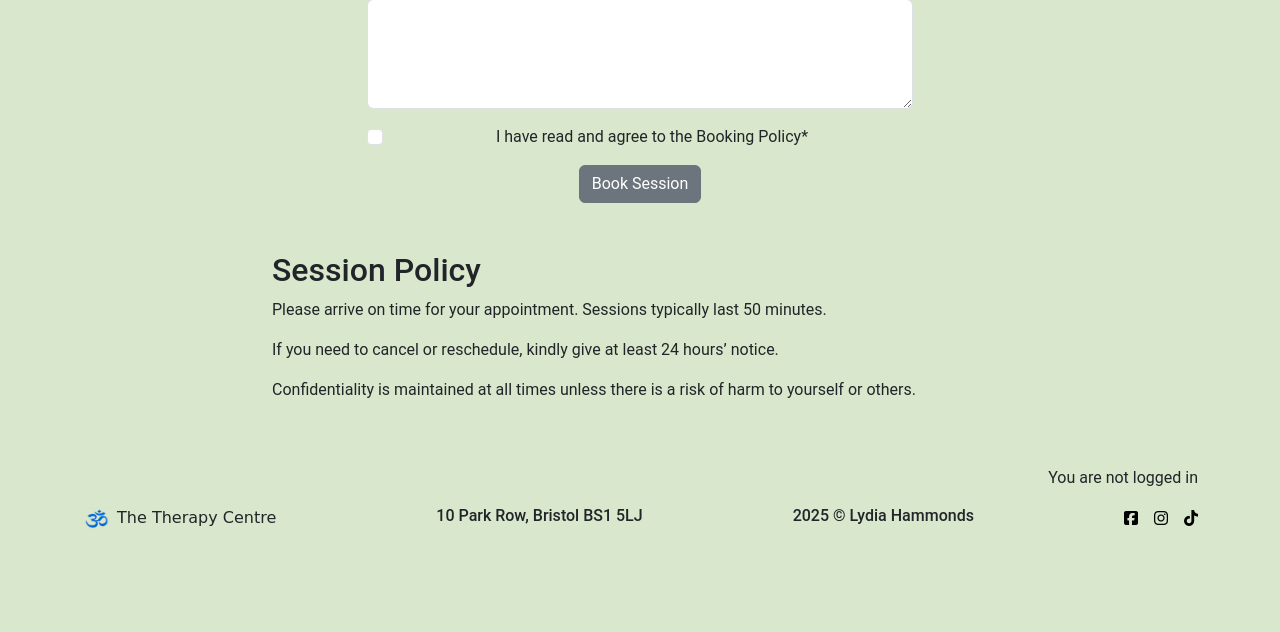
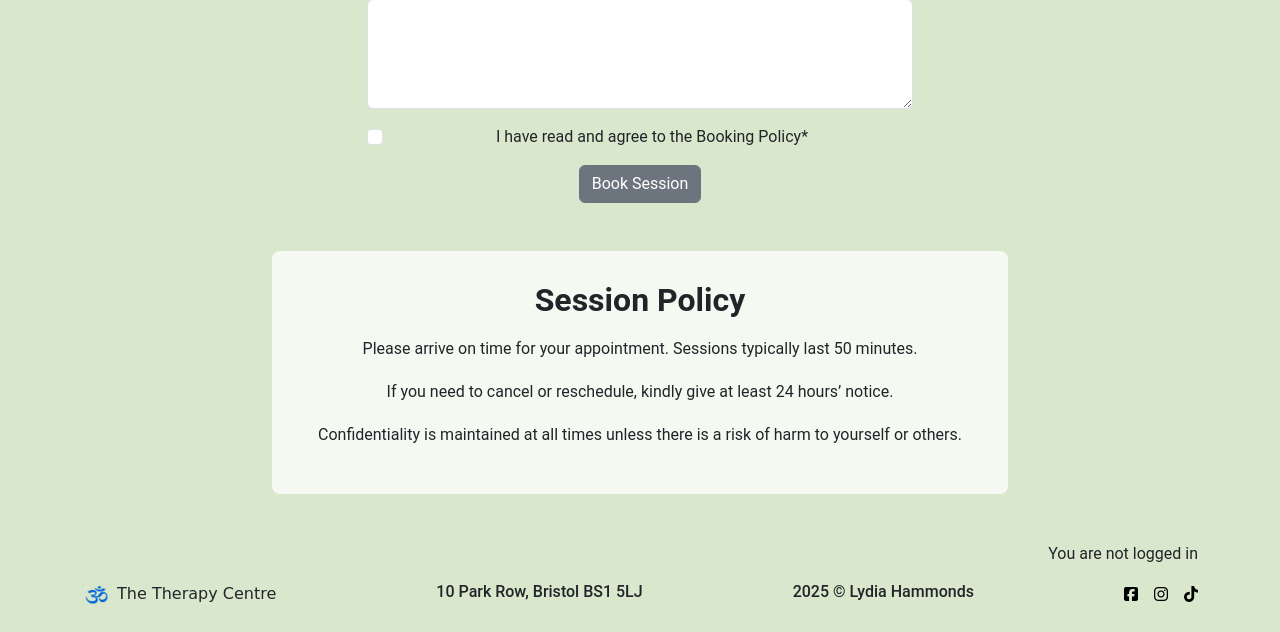
Before and after one commit to LidiaMorejudo/therapycentre, a Django app: page /booking/ in a window 1280 px wide. Shown: the part 795-1427 px from the top of the page. Before the commit the page ends 1323 px from the top, so only its background shows below. Run offline with Django 5.2, Linux system fonts and the light colour scheme; some libraries are stand-ins or nearby versions.

Commit message:
Added lines to css to improve readability of booking page

```diff
--- a/static/css/style.css
+++ b/static/css/style.css
@@ -193,6 +193,24 @@ nav {
     font-weight: 700;
 }
 
+/* Booking page */
+
+.booking-policy {
+    background-color: rgba(255, 255, 255, 0.75);
+    padding: 30px 40px;
+    border-radius: 8px;
+    text-align: center;
+}
+
+.booking-policy h2 {
+    font-weight: 700;
+    margin-bottom: 15px;
+}
+
+.booking-policy p {
+    line-height: 1.7;
+}
+
 /* Yoga Sessions page */
 
 .session-header {
@@ -374,4 +392,8 @@ nav {
     .session-card {
         padding: 25px 20px;
     }
+
+    .booking-policy {
+        padding: 25px 20px;
+    }
 }
```
